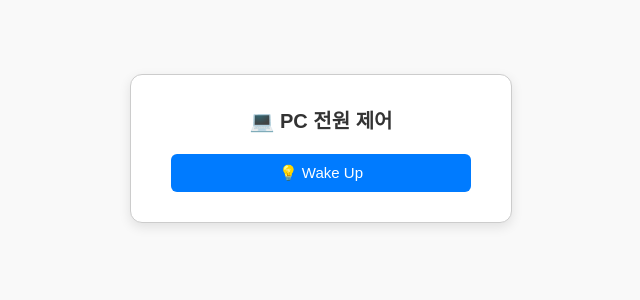
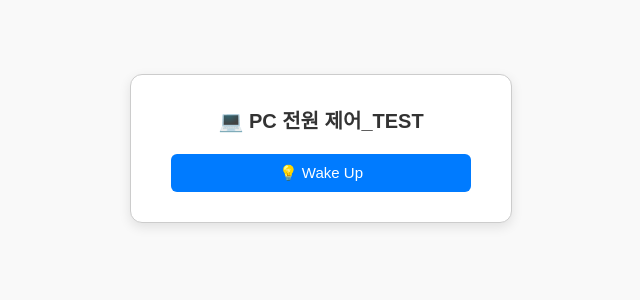
Before and after one commit to chan2slo/homeweb, a Flask app: page /dashboard in a window 1280 px wide. Shown: the part 252-552 px from the top of the page, without its empty margins (319-959 px from the left). Run offline with Flask 3, Linux system fonts and the light colour scheme; the visitor is signed in with stand-in values (Sample User, id 1).

Commit message:
CI/CD 테스트 2

```diff
--- a/templates/dashboard.html
+++ b/templates/dashboard.html
@@ -7,7 +7,7 @@
 </head>
 <body>
     <div class="container">
-        <h2>💻 PC 전원 제어</h2>
+        <h2>💻 PC 전원 제어_TEST</h2>
         <form action="/wake" method="post">
             <button type="submit">💡 Wake Up</button>
         </form>
```
